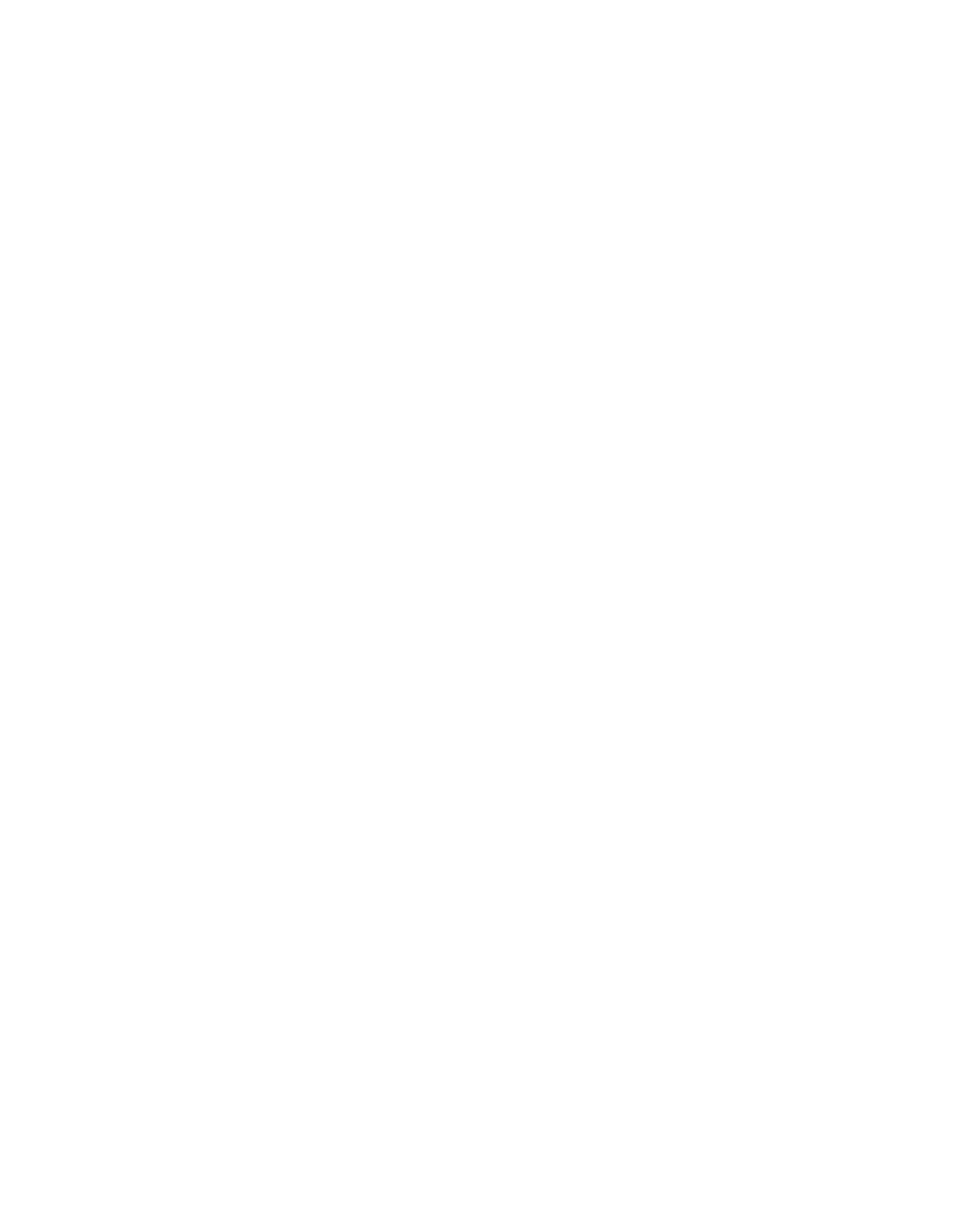
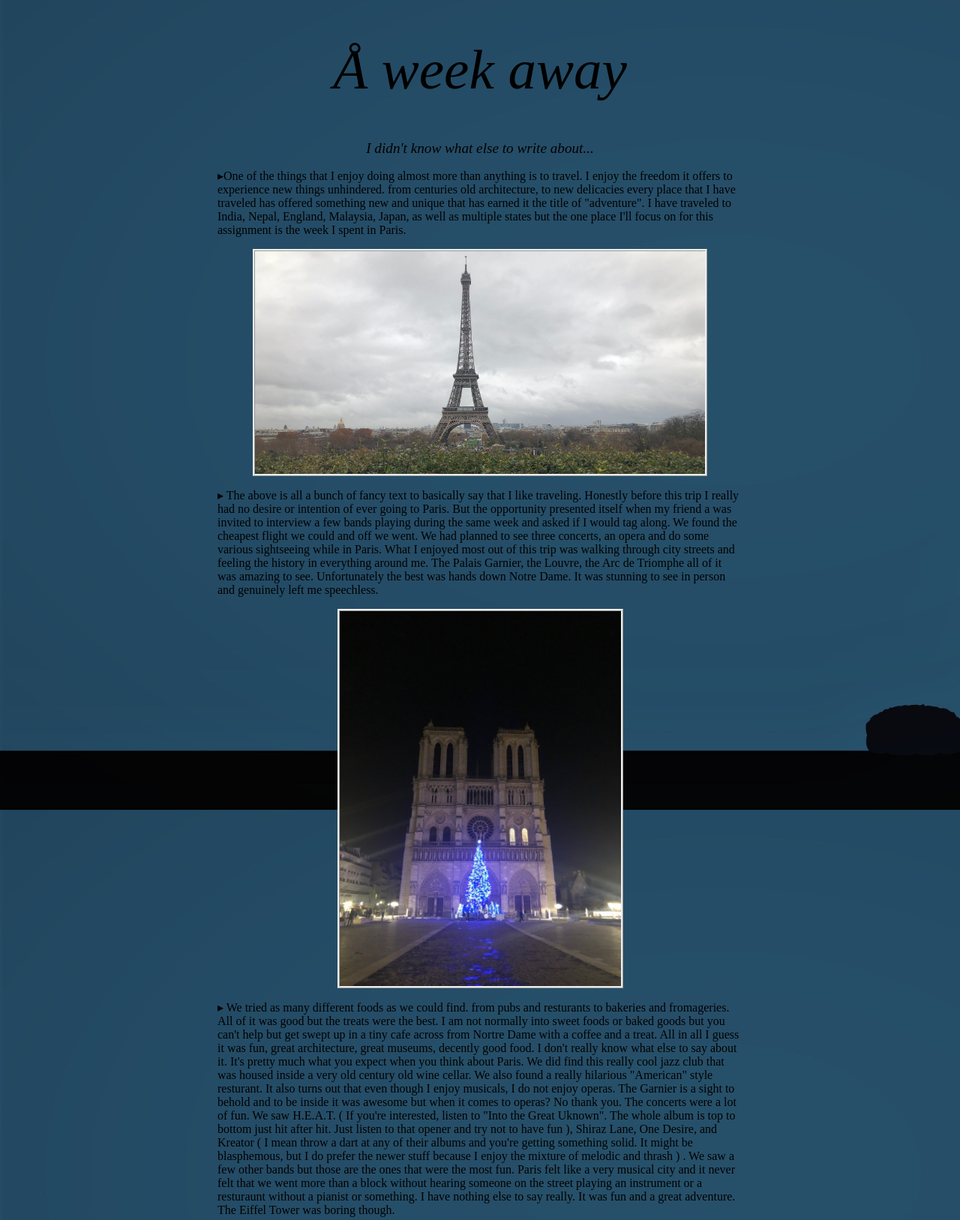
Before and after one commit to LC101-September-2021/assignment-4-html-me-something-JGrisw, a website: page index.html in a window 1280 px wide. Shown: the top 1627 px of the page at 75% size. Before the commit the page ends 800 px from the top, so only its background shows below. Drawn offline with Linux system fonts and the light colour scheme.

Commit message:
created html page and used css to create background and image effects

```diff
--- a/index.html
+++ b/index.html
@@ -1,8 +1,80 @@
 <!DOCTYPE html>
 <html>
-   <head>
-   </head>
-   <body>
-      <!-- Write your HTML in this file! -->
-   </body>
+  <head>
+    <title>A week in Paris</title>
+    <link rel="stylesheet" type="text/css" href="styles.css" />
+  </head>
+  <body>
+    <header>
+      <div class = 'headtest'>
+    <h1 id="mainHeading">  &#8491 week away</h1>
+    <h2>I didn't know what else to write about...</h2>
+    </div>
+    </header>
+   <main>
+     <article>
+    <p id= "testP">
+      &#9656;One of the things that I enjoy doing almost more than anything is to
+      travel. I enjoy the freedom it offers to experience new things unhindered.
+      from centuries old architecture, to new delicacies every place that I have traveled has offered something new and unique that has earned it the title of "adventure".
+      I have traveled to India, Nepal, England, Malaysia, Japan, as well as multiple states but the one place I'll focus on for this assignment is the week I spent in Paris.
+       </p>
+       <img src = "images/backgroundparis.jpg" class = "picture" id= "Tower" alt = "Weird triangle building">
+      </article>
+
+      <article>
+     <p>
+      &#9656; The above is all a bunch of fancy text to basically say that I like traveling.
+      Honestly before this trip I really had no desire or intention of ever going to Paris.
+      But the opportunity presented itself when my friend a was invited to interview a few bands playing during the same week and asked if I would tag along.
+      We found the cheapest flight we could and off we went.
+      We had planned to see three concerts, an opera and do some various sightseeing while in Paris. What I enjoyed most out of this trip was walking through city streets
+      and feeling the history in everything around me. The Palais Garnier, the Louvre, the Arc de Triomphe all of it was amazing to see.
+      Unfortunately the best was hands down Notre Dame. It was stunning to see in person and genuinely left me speechless.
+     </p>
+     <div>
+       <img src = "images/Notredame.jpg" class = "picture" id = "Notre" alt = "Old building">
+    </div>
+  </article>
+  <article>
+     <p>
+      &#9656; We tried as many different foods as we could find. from pubs and resturants to bakeries and fromageries.
+       All of it was good but the treats were the best. I am not normally into sweet foods or baked goods but you can't help but get swept up in a tiny cafe across from Nortre Dame with a coffee and a treat.
+       All in all I guess it was fun, great architecture, great museums, decently good food. I don't really know what else to say about it. It's pretty much what you expect when you think about Paris.
+       We did find this really cool jazz club that was housed inside a very old century old wine cellar. We also found a really hilarious "American" style resturant.
+       It also turns out that even though I enjoy musicals, I do not enjoy operas. The Garnier is a sight to behold and to be inside it was awesome but when it comes to operas? No thank you.
+       The concerts were a lot of fun. We saw H.E.A.T. &#40; If you're interested, listen to "Into the Great Uknown". The whole album is top to bottom just hit after hit. Just listen to that opener and try not to have fun &#41;,
+       Shiraz Lane, One Desire, and Kreator &#40; I mean throw a dart at any of their albums and you're getting something solid. It might be blasphemous, but I do prefer the newer stuff because I enjoy the mixture of melodic and thrash &#41;
+       . We saw a few other bands but those are the ones that were the most fun. Paris felt like a very musical city and it never felt that we went more than a block without hearing someone on the street playing an instrument or a resturaunt without a pianist or something.
+       I have nothing else to say really. It was fun and a great adventure. The Eiffel Tower was boring though.
+      </p>
+    </article>
+    <div id = "row" >
+      <div class ="column">
+        <img src = "images/River.jpg"class = "picture">
+        <img src ="images/Rodin.jpg"class = "picture">
+        <img src = "images/Garnier.jpg"class = "picture">
+        <img src ="images/churchS.jpg"class = "picture">
+        <img src= "images/Kreator.jpg"class = "picture">
+      </div>
+      <div class = "column">
+        <img src ="images/Garnier2.jpg"class = "picture">
+        <img src ="images/Notre2.jpg"class = "picture">
+        <img src ="images/Treats1.jpg"class = "picture">
+        <img src ="images/Skulls.jpg"class = "picture">
+
+      </div>
+      <div class ="column">
+        <img src= "images/Treats2.jpg"class = "picture">
+        <img src= "images/deadRats.jpg"class = "picture">
+        <img src= "images/Louvre1.jpg"class = "picture">
+        <img src ="images/Heat.jpg"class = "picture">
+        <img src ="images/Louvre2.jpg"class = "picture">
+      </div>
+    </div>
+   </main>
+   <footer>
+     <p>&copy;1995 Gino Pepperoni</p>
+   </footer>
+  </body>
 </html>
--- a/styles.css
+++ b/styles.css
@@ -1 +1,83 @@
 /* Write your CSS here! */
+header {
+  display: inline;
+  border-bottom: 3px solid #f9dd94;
+}
+h1 {
+  text-align: center;
+  font: italic 1.2em "Fira Sans", serif;
+  font-size: 75px;
+}
+
+h2 {
+  text-align: center;
+  font: italic 1.2em "Fira Sans", serif;
+  color: black;
+}
+
+body {
+  margin: 8px;
+  width: 100%;
+  max-width: 900px;
+  margin: 0 auto;
+  background-image: url(images/background.jpg);
+  background-attachment: fixed;
+  display: block;
+}
+p {
+  margin-left: 100px;
+  margin-right: 100px;
+}
+#testP {
+  color: black; //this could be green but i chose black
+}
+
+#mainHeading {
+  color: black; // this is supposed to be red but i didnt like it so i chose black
+}
+
+#Tower {
+  max-width: 600px;
+  display: block;
+  margin-left: auto;
+  margin-right: auto;
+  border-style: ridge;
+}
+
+#Notre {
+  max-height: 500px;
+  display: block;
+  margin-left: auto;
+  margin-right: auto;
+  border-style: ridge;
+}
+
+.picture {
+  transition: transform 0.5s;
+  margin: 0 auto;
+  border-style: ridge;
+}
+
+.picture:hover {
+  transform: scale(1.5);
+}
+
+#row {
+  display: flex;
+  flex-wrap: wrap;
+  padding: 0 4px;
+}
+
+.column {
+  flex: 25%;
+  max-width: 25%;
+  padding: 0 4px;
+  margin-left: auto;
+  margin-right: auto;
+}
+
+.column img {
+  margin-top: 8px;
+  vertical-align: middle;
+  width: 100%;
+}
```
Also changed, not shown: images/Garnier2.jpg (added), images/Heat.jpg (added), images/Kreator.jpg (added), images/Louvre1.jpg (added), images/Louvre2.jpg (added), images/Notre2.jpg (added), images/Notredame.jpg (added), images/River.jpg (added), images/Rodin.jpg (added), images/Skulls.jpg (added), images/Treats1.jpg (added), images/Treats2.jpg (added), images/background.jpg (added), images/backgroundparis.jpg (added), 3 more files, 1 other file.
